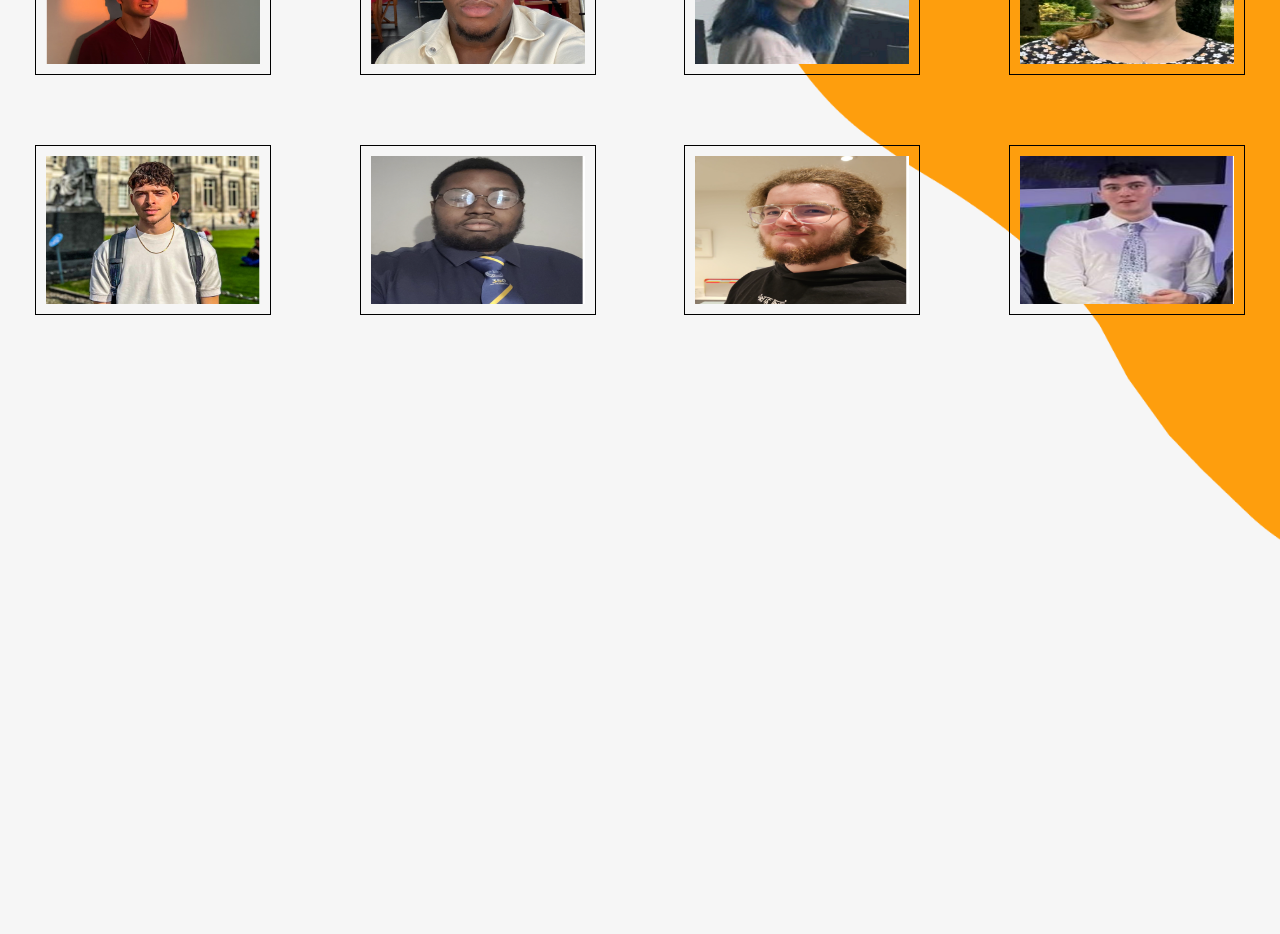
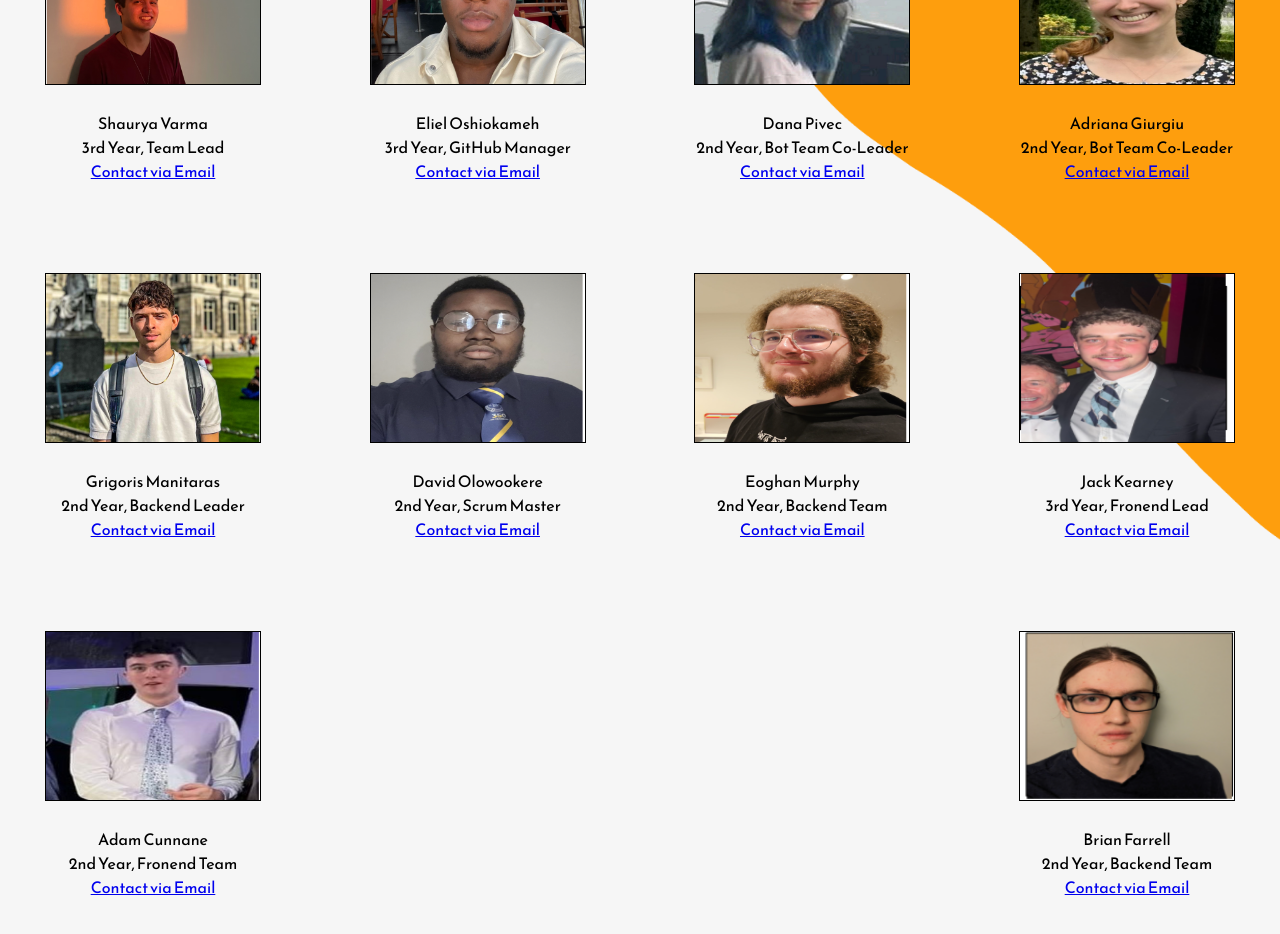
Before and after one commit to elieloshiokameh/SwEng-Group-1-Genesys-Project, a React (Create React App) app in the folder chatbot/: page /contact in a window 1280 px wide. Shown: the part 360-1294 px from the top of the page. Before the commit the page ends 933 px from the top, so only its background shows below. Built offline with nearby package versions, Linux system fonts and the light colour scheme.

Commit message:
finished contact page and added emails

```diff
--- a/chatbot/src/components/About.js
+++ b/chatbot/src/components/About.js
@@ -23,7 +23,7 @@ const About = () => {
              Our bot will help students of Trinity College Dublin avail and explore discounts, deals and offers that in different categories a student might need support in.
              </p>
              <p className="primary-text">
-             These include technology, restaurants, stationery etc. Our bot currently lets students choose the category they want to find discounts in and displays the link to the code
+             These include technology, restaurants, stationery etc. We also provide resources to avail discounts that your favourite Trinity student socities provide!
              </p>
 
          </div>
--- a/chatbot/src/components/Contact.css
+++ b/chatbot/src/components/Contact.css
@@ -5,10 +5,15 @@
   margin-top: 27px; /* Adjust margin as needed */
 }
 
-  .contact-photos img {
+.contact-item {
   width: calc(20% - 20px); /* Adjust the width as needed */
-    margin: 35px ; /* Adjust margins as needed */
+  margin: 35px; /* Adjust margins as needed */
   padding: 10px; /* Adjust padding as needed */
+  text-align: center;
+}
+
+.contact-item img {
+  width: 100%;
   border: 1px solid black;
   box-sizing: border-box; /* Include padding and border in the width calculation */
 }
--- a/chatbot/src/components/Contact.js
+++ b/chatbot/src/components/Contact.js
@@ -8,12 +8,26 @@ import Eliel from '../Assets/eliel.png';
 import David from '../Assets/david.png';
 import Eoghan from '../Assets/eoghan.png';
 import Adam from '../Assets/adam.png';
+import Jack from '../Assets/jack.png';
+import Brian from '../Assets/brian.png';
 import BannerBackground from "../Assets/home-banner-background.png";
 import BannerImage from "../Assets/discount-code.png";
 import { FiArrowRight } from "react-icons/fi";
 import './Contact.css'; // Import your CSS file for styling
 
 const Contact = () => {
+  const email1 = 'varmas@tcd.ie';
+  const email2 = 'oshiokae@tcd.ie';
+  const email3 = 'pivecd@tcd.ie';
+  const email4 = 'giurgiua@tcd.ie';
+  const email5 = 'manitarg@tcd.ie';
+  const email6 = 'olowookd@tcd.ie';
+  const email7 = 'murphe83@tcd.ie';
+  const email8 = 'kearnej8@tcd.ie';
+  const email9 = 'acunnae@tcd.ie';
+  const email10 = 'farrelb8@tcd.ie';
+
+
   return (
     <div className="home-container">
       <Navbar />
@@ -24,14 +38,68 @@ const Contact = () => {
 
         <div className="contact-photos">
           {/* Display contact photos */}
+          <div className="contact-item">
             <img src={Shaurya} alt="" />
+            <p>Shaurya Varma</p>
+            <p>3rd Year, Team Lead</p>
+            <a href={`mailto:${email1}`}>Contact via Email</a>
+          </div>
+          <div className="contact-item">
             <img src={Eliel} alt="" />
+            <p>Eliel Oshiokameh</p>
+            <p>3rd Year, GitHub Manager</p>
+            <a href={`mailto:${email2}`}>Contact via Email</a>
+          </div>
+          <div className="contact-item">
             <img src={Dana} alt="" />
+            <p>Dana Pivec</p>
+            <p>2nd Year, Bot Team Co-Leader</p>
+            <a href={`mailto:${email3}`}>Contact via Email</a>
+          </div>
+          <div className="contact-item">
             <img src={Adriana} alt="" />
+            <p>Adriana Giurgiu</p>
+            <p>2nd Year, Bot Team Co-Leader</p>
+            <a href={`mailto:${email4}`}>Contact via Email</a>
+          </div>
+          <div className="contact-item">
             <img src={Greg} alt="" />
+            <p>Grigoris Manitaras</p>
+            <p>2nd Year, Backend Leader</p>
+            <a href={`mailto:${email5}`}>Contact via Email</a>
+          </div>
+          <div className="contact-item">
             <img src={David} alt="" />
+            <p>David Olowookere</p>
+            <p>2nd Year, Scrum Master</p>
+            <a href={`mailto:${email6}`}>Contact via Email</a>
+          </div>
+          <div className="contact-item">
             <img src={Eoghan} alt="" />
+            <p>Eoghan Murphy</p>
+            <p>2nd Year, Backend Team</p>
+            <a href={`mailto:${email7}`}>Contact via Email</a>
+          </div>
+          <div className="contact-item">
+            <img src={Jack} alt="" />
+            <p>Jack Kearney</p>
+            <p>3rd Year, Fronend Lead</p>
+            <a href={`mailto:${email8}`}>Contact via Email</a>
+          </div>
+          <div className="contact-item">
             <img src={Adam} alt="" />
+            <p>Adam Cunnane</p>
+            <p>2nd Year, Fronend Team</p>
+            <a href={`mailto:${email9}`}>Contact via Email</a>
+          </div>
+
+          <div className="contact-item">
+            <img src={Brian} alt="" />
+            <p>Brian Farrell</p>
+            <p>2nd Year, Backend Team</p>
+            <a href={`mailto:${email10 }`}>Contact via Email</a>
+          </div>
+
         </div>
       </div>
     </div>
--- a/chatbot/src/components/Discounts.js
+++ b/chatbot/src/components/Discounts.js
@@ -1,10 +1,13 @@
 import React from 'react';
 import { Helmet } from 'react-helmet';
 import Navbar from './Navbar';
-
+import BannerBackground from "../Assets/home-banner-background.png";
 const Discounts = () => {
   return (
     <div className="home-container">
+      <div className="home-bannerImage-container">
+          <img src={BannerBackground} alt="" />
+        </div>
       <Helmet>
         <script src="https://apps.mypurecloud.ie/genesys-bootstrap/genesys.min.js" type="text/javascript" />
         <script type="text/javascript">
```
Also changed, not shown: chatbot/src/Assets/brian.png (added), chatbot/src/Assets/jack.png (added). Lines whose indentation alone changed are shown as unchanged.
